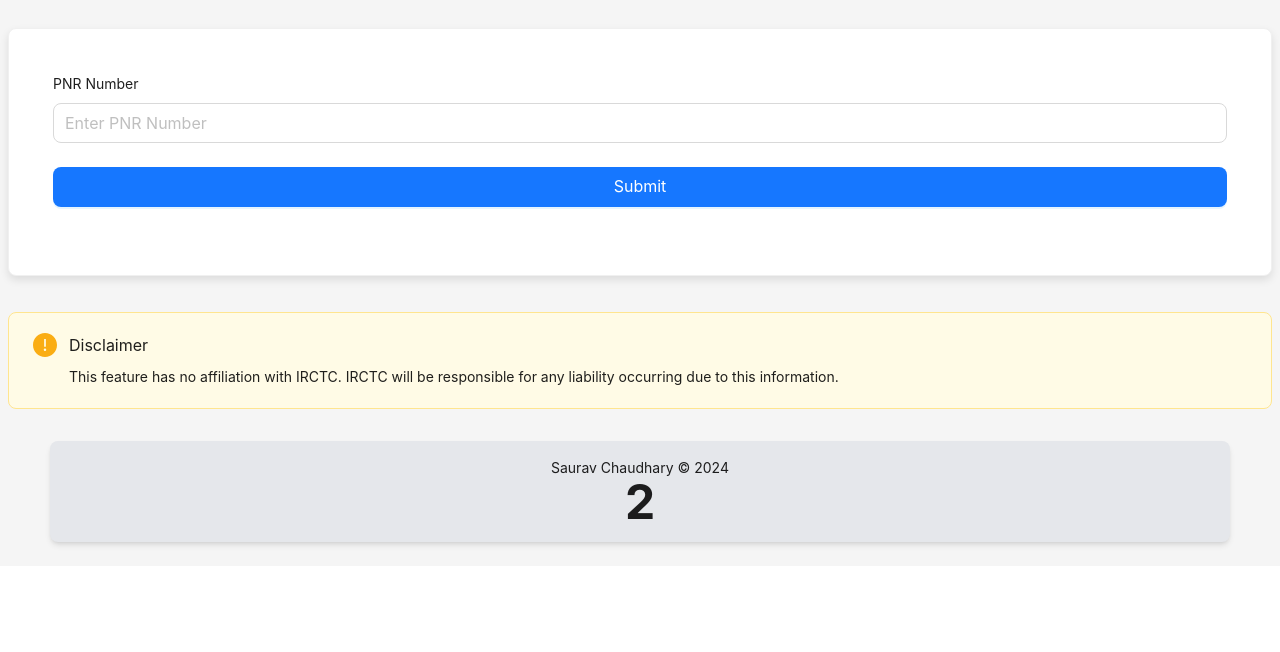
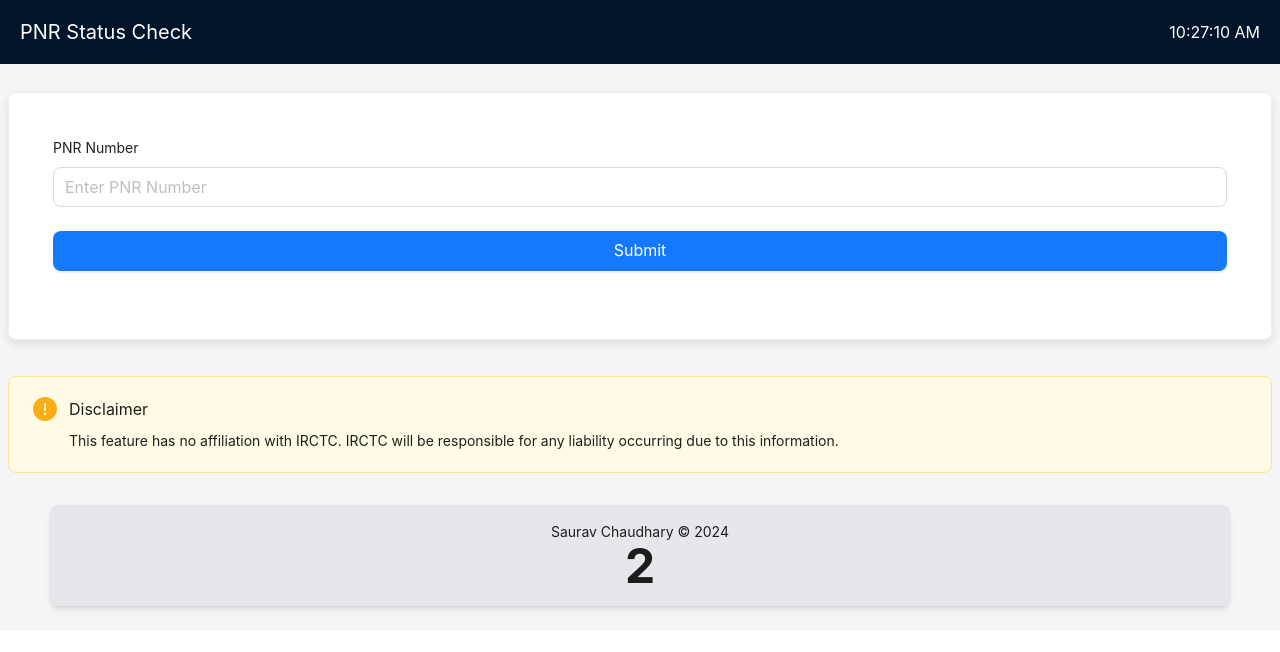
Before and after one commit to ChaudhariSaurav/Rail-PNR, a React (Vite) app: page / in a window 1280 px wide. Shown: the top 652 px of the page. Built offline with nearby package versions, Linux system fonts and the light colour scheme.

Commit message:
save status

```diff
--- a/src/App.jsx
+++ b/src/App.jsx
@@ -1,4 +1,4 @@
-import React, { useState } from "react";
+import React, { useState, useEffect } from "react";
 import axios from "axios";
 import moment from "moment";
 import {
@@ -21,9 +21,28 @@ import {
 } from "@ant-design/icons";
 import "./App.css";
 import FooterUser from "./countUser";
-const { Content, Footer } = Layout;
+
+const { Header, Content, Footer } = Layout;
 const { Title, Text } = Typography;
 const { Item } = Form;
+
+const Clock = () => {
+  const [time, setTime] = useState(new Date());
+
+  useEffect(() => {
+    const intervalId = setInterval(() => {
+      setTime(new Date());
+    }, 1000);
+
+    return () => clearInterval(intervalId);
+  }, []);
+
+  return (
+    <div style={{ color: "white", fontSize: "16px" }}>
+      {time.toLocaleTimeString()}
+    </div>
+  );
+};
 
 const App = () => {
   const [pnr, setPnr] = useState("");
@@ -38,7 +57,6 @@ const App = () => {
     }
     setLoading(true);
     try {
-      setLoading(true);
       const response = await axios.get(
         `https://redbus-backend-whco.onrender.com/api/getPnrData?pnrno=${pnr}`,
       );
@@ -75,6 +93,18 @@ const App = () => {
 
   return (
     <Layout>
+      <Header style={{ background: "#001529", padding: "0 20px" }}>
+        <Row justify="space-between" align="middle" style={{ height: "100%" }}>
+          <Col>
+            <div className="logo" style={{ color: "white", fontSize: "20px" }}>
+              PNR Status Check
+            </div>
+          </Col>
+          <Col>
+            <Clock />
+          </Col>
+        </Row>
+      </Header>
       <Content>
         <div className="mx-auto p-2 m-5">
           <Card
@@ -246,7 +276,7 @@ const App = () => {
                             </Col>
                           )}
                         </Row>
-                        {index < status.passengers.length - 1 && <Divider />}{" "}
+                        {index < status.passengers.length - 1 && <Divider />}
                       </div>
                     ))}
                     <Row className="mt-4">
@@ -271,7 +301,6 @@ const App = () => {
           />
         </div>
       </Content>
-
       <Footer style={{ textAlign: "center" }}>
         <FooterUser />
       </Footer>
```
